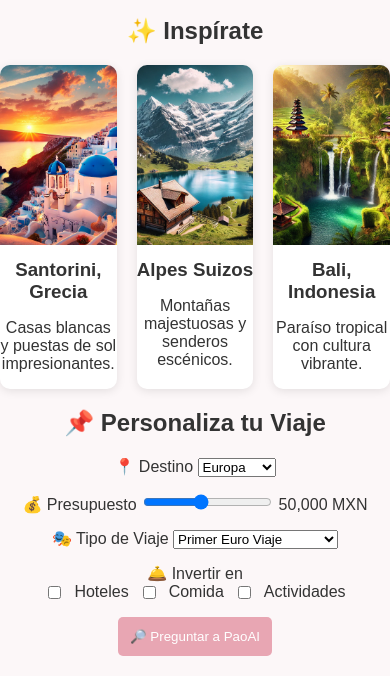
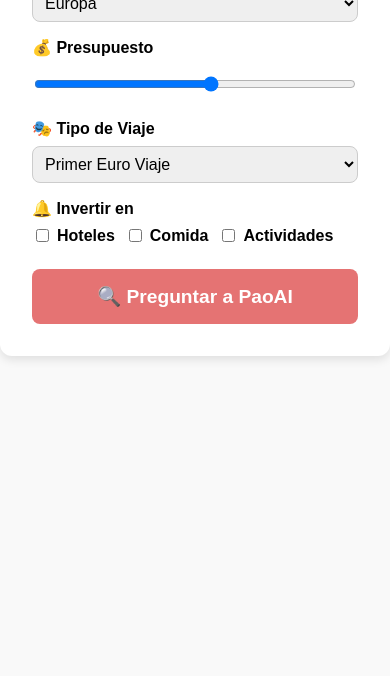
Before and after one commit to dazaman1327/viajes-chat, a plain HTML site: page index.html in a window 390 px wide. Shown: the part 303-979 px from the top of the page. After the commit the page ends 844 px from the top, so only its background shows below. Drawn offline with Linux system fonts and the light colour scheme.

Commit message:
Update index.html
mas responsivo

```diff
--- a/index.html
+++ b/index.html
@@ -3,81 +3,114 @@
 <head>
     <meta charset="UTF-8">
     <meta name="viewport" content="width=device-width, initial-scale=1.0">
-    <title>Beyond The Map - Viajes Personalizados</title>
-    <link rel="stylesheet" href="style.css">
+    <title>Personaliza tu Viaje</title>
+    <style>
+        body {
+            font-family: Arial, sans-serif;
+            background-color: #f9f9f9;
+            display: flex;
+            justify-content: center;
+            align-items: center;
+            min-height: 100vh;
+            margin: 0;
+        }
+        .container {
+            background: white;
+            padding: 2rem;
+            border-radius: 12px;
+            box-shadow: 0 4px 10px rgba(0, 0, 0, 0.1);
+            max-width: 500px;
+            width: 100%;
+        }
+        .title {
+            text-align: center;
+            font-size: 1.5rem;
+            font-weight: bold;
+            margin-bottom: 1rem;
+        }
+        .form-group {
+            margin-bottom: 1rem;
+            display: flex;
+            flex-direction: column;
+        }
+        .form-group label {
+            font-weight: bold;
+            margin-bottom: 0.5rem;
+        }
+        select, input[type="range"] {
+            padding: 0.5rem;
+            border: 1px solid #ccc;
+            border-radius: 8px;
+            font-size: 1rem;
+        }
+        .checkbox-group {
+            display: flex;
+            gap: 10px;
+            flex-wrap: wrap;
+        }
+        .checkbox-group label {
+            display: flex;
+            align-items: center;
+            gap: 5px;
+        }
+        .btn {
+            width: 100%;
+            padding: 1rem;
+            background-color: #e57373;
+            color: white;
+            font-size: 1.2rem;
+            font-weight: bold;
+            border: none;
+            border-radius: 8px;
+            cursor: pointer;
+            transition: background 0.3s ease;
+        }
+        .btn:hover {
+            background-color: #d32f2f;
+        }
+        @media (max-width: 600px) {
+            .container {
+                max-width: 90%;
+            }
+        }
+    </style>
 </head>
 <body>
+    <div class="container">
+        <div class="title">📌 Personaliza tu Viaje</div>
 
-    <!-- Hero Section -->
-    <section id="hero">
-        <div class="hero-content">
-            <h1>Tu Compañero de Viajes Personalizado</h1>
-            <p>Obtén recomendaciones de viaje y planea tu aventura perfecta con nuestra inteligencia artificial.</p>
-        </div>
-    </section>
-
-    <!-- Sección Inspiracional -->
-    <section id="inspiration">
-        <h2>✨ Inspírate</h2>
-        <div class="grid">
-            <div class="card">
-                <img src="img/santorini.jpg" alt="Santorini, Grecia">
-                <h3>Santorini, Grecia</h3>
-                <p>Casas blancas y puestas de sol impresionantes.</p>
-            </div>
-            <div class="card">
-                <img src="img/swiss-alps.jpg" alt="Alpes Suizos">
-                <h3>Alpes Suizos</h3>
-                <p>Montañas majestuosas y senderos escénicos.</p>
-            </div>
-            <div class="card">
-                <img src="img/bali.jpg" alt="Bali, Indonesia">
-                <h3>Bali, Indonesia</h3>
-                <p>Paraíso tropical con cultura vibrante.</p>
-            </div>
-        </div>
-    </section>
-
-    <!-- Filtros de Viaje -->
-    <section id="filters">
-        <h2>📌 Personaliza tu Viaje</h2>
-        <form id="travel-form">
-            <div class="filter">
+        <div class="form-group">
             <label>📍 Destino</label>
-                <select id="region">
-                    <option value="Europa">Europa</option>
-                    <option value="Américas">Américas</option>
-                    <option value="Asia">Asia</option>
+            <select>
+                <option>Europa</option>
+                <option>América</option>
+                <option>Asia</option>
             </select>
         </div>
 
-            <div class="filter">
+        <div class="form-group">
             <label>💰 Presupuesto</label>
-                <input type="range" id="budget" min="10000" max="100000" step="5000" value="50000">
-                <span id="budget-value">50,000 MXN</span>
+            <input type="range" min="10000" max="100000" value="60000">
         </div>
 
-            <div class="filter">
+        <div class="form-group">
             <label>🎭 Tipo de Viaje</label>
-                <select id="trip-type">
-                    <option value="Primer Euro Viaje">Primer Euro Viaje</option>
-                    <option value="Destinos poco comunes">Destinos poco comunes</option>
+            <select>
+                <option>Primer Euro Viaje</option>
+                <option>Destinos poco comunes</option>
             </select>
         </div>
 
-            <div class="filter">
-                <label>🛎️ Invertir en</label>
+        <div class="form-group">
+            <label>🔔 Invertir en</label>
             <div class="checkbox-group">
-                    <input type="checkbox" name="invest" value="Hoteles"> Hoteles
-                    <input type="checkbox" name="invest" value="Comida"> Comida
-                    <input type="checkbox" name="invest" value="Actividades"> Actividades
+                <label><input type="checkbox"> Hoteles</label>
+                <label><input type="checkbox"> Comida</label>
+                <label><input type="checkbox"> Actividades</label>
             </div>
         </div>
 
-            <button type="submit">🔎 Preguntar a PaoAI</button>
-        </form>
-    </section>
-
-    <script src="script.js"></script>
+        <button class="btn">🔍 Preguntar a PaoAI</button>
+    </div>
 </body>
 </html>
```
Lines whose indentation alone changed are shown as unchanged.
